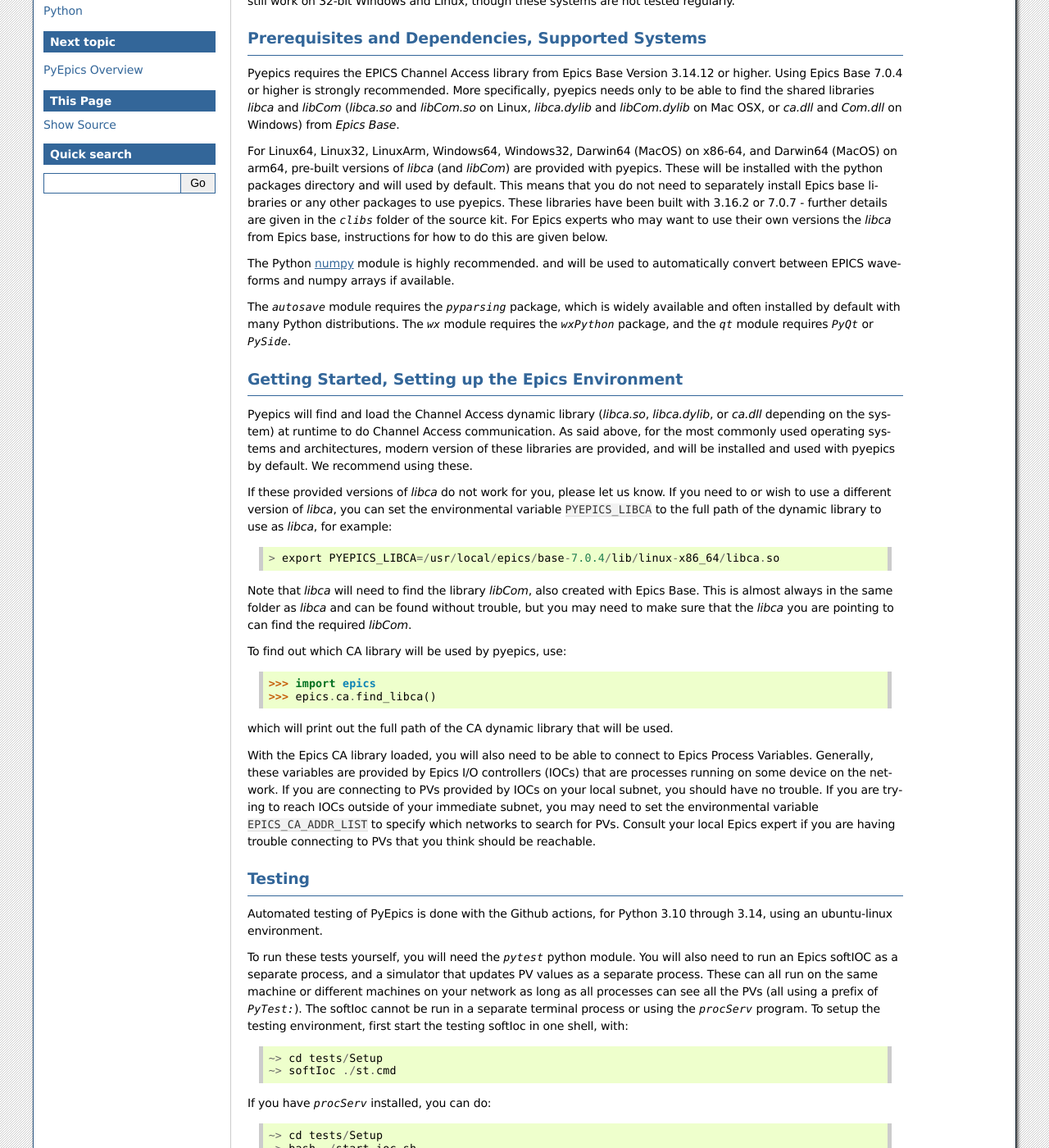
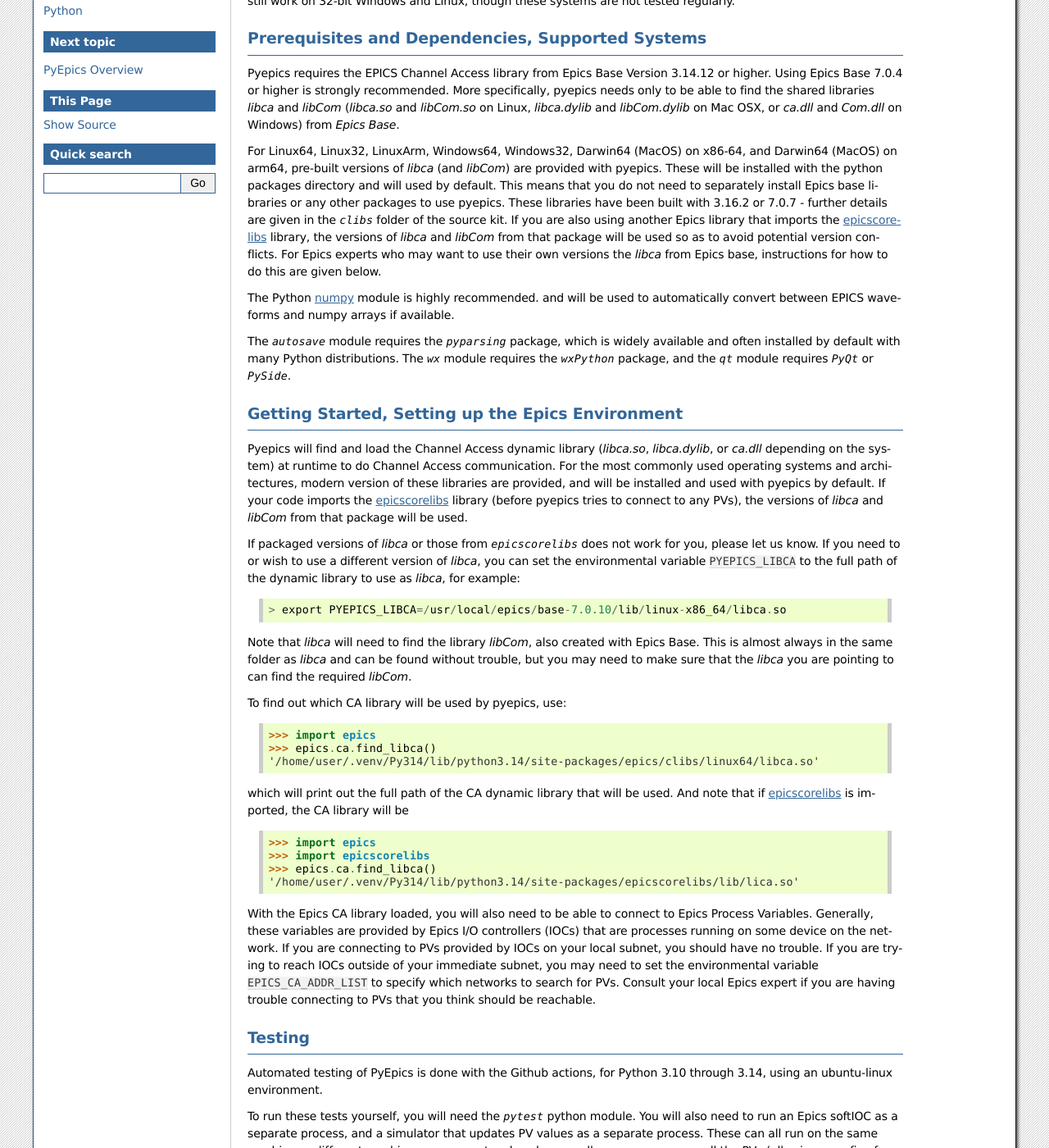
Before and after one commit to pyepics/pyepics, a Sphinx documentation site: the page built from doc/installation.rst, in a window 1280 px wide and 1400 px high, scrolled down 443 px. Shown: the whole window at 82% size. Built offline with Sphinx 7.4.7, drawn with Linux system fonts in a browser that asks for light colours; the version number could not be read and is left out.

Commit message:
update installation docs to describe how importing epicscorelibs alters find_libca() result

```diff
--- a/doc/installation.rst
+++ b/doc/installation.rst
@@ -1,4 +1,5 @@
 .. _pyepics github repository:    https://github.com/pyepics/pyepics
+.. _epicscorelibs:  https://pypi.org/project/epicscorelibs
 .. _PyPi:  https://pypi.python.org/pypi/pyepics/
 
 
@@ -40,16 +41,17 @@ able to find the shared libraries *libca* and *libCom* (*libca.so* and
 *libCom.so* on Linux, *libca.dylib* and *libCom.dylib* on Mac OSX, or
 *ca.dll* and *Com.dll* on Windows) from *Epics Base*.
 
-For Linux64, Linux32, LinuxArm, Windows64, Windows32, Darwin64 (MacOS)
-on x86-64, and Darwin64 (MacOS) on arm64, pre-built versions of
-*libca* (and *libCom*) are provided with pyepics.  These will be
-installed with the python packages directory and will used by
-default. This means that you do not need to separately install Epics
-base libraries or any other packages to use pyepics.  These libraries
-have been built with 3.16.2 or 7.0.7 - further details are given in
-the `clibs` folder of the source kit. For Epics experts who may want
-to use their own versions the *libca* from Epics base, instructions
-for how to do this are given below.
+For Linux64, Linux32, LinuxArm, Windows64, Windows32, Darwin64 (MacOS) on
+x86-64, and Darwin64 (MacOS) on arm64, pre-built versions of *libca* (and
+*libCom*) are provided with pyepics.  These will be installed with the python
+packages directory and will used by default. This means that you do not need to
+separately install Epics base libraries or any other packages to use pyepics.
+These libraries have been built with 3.16.2 or 7.0.7 - further details are
+given in the `clibs` folder of the source kit. If you are also using another
+Epics library that imports the `epicscorelibs`_ library, the versions of
+*libca* and *libCom* from that package will be used so as to avoid potential
+version conflicts. For Epics experts who may want to use their own versions the
+*libca* from Epics base, instructions for how to do this are given below.
 
 The Python `numpy <https://numpy.org/>`_ module is highly
 recommended. and will be used to automatically convert between EPICS
@@ -64,19 +66,20 @@ requires `PyQt` or `PySide`.
 Getting Started, Setting up the Epics Environment
 ~~~~~~~~~~~~~~~~~~~~~~~~~~~~~~~~~~~~~~~~~~~~~~~~~~~~
 
-Pyepics will find and load the Channel Access dynamic library
-(*libca.so*, *libca.dylib*, or *ca.dll* depending on the system) at
-runtime to do Channel Access communication.  As said above, for the
-most commonly used operating systems and architectures, modern version
-of these libraries are provided, and will be installed and used with
-pyepics by default.  We recommend using these.
+Pyepics will find and load the Channel Access dynamic library (*libca.so*,
+*libca.dylib*, or *ca.dll* depending on the system) at runtime to do Channel
+Access communication.  For the most commonly used operating systems and
+architectures, modern version of these libraries are provided, and will be
+installed and used with pyepics by default.  If your code imports the
+`epicscorelibs`_ library (before pyepics tries to connect to any PVs), the
+versions of *libca* and *libCom* from that package will be used.
 
-If these provided versions of *libca* do not work for you, please let
-us know.  If you need to or wish to use a different version of
-*libca*, you can set the environmental variable ``PYEPICS_LIBCA`` to
-the full path of the dynamic library to use as *libca*, for example::
+If packaged versions of *libca* or those from `epicscorelibs` does not work for
+you, please let us know.  If you need to or wish to use a different version of
+*libca*, you can set the environmental variable ``PYEPICS_LIBCA`` to the full
+path of the dynamic library to use as *libca*, for example::
 
-   > export PYEPICS_LIBCA=/usr/local/epics/base-7.0.4/lib/linux-x86_64/libca.so
+   > export PYEPICS_LIBCA=/usr/local/epics/base-7.0.10/lib/linux-x86_64/libca.so
 
 Note that *libca* will need to find the library *libCom*, also created
 with Epics Base. This is almost always in the same folder as *libca*
@@ -87,8 +90,16 @@ To find out which CA library will be used by pyepics, use:
 
     >>> import epics
     >>> epics.ca.find_libca()
+    '/home/user/.venv/Py314/lib/python3.14/site-packages/epics/clibs/linux64/libca.so'
 
-which will print out the full path of the CA dynamic library that will be used.
+which will print out the full path of the CA dynamic library that will be
+used.  And note that if `epicscorelibs`_ is imported, the CA library will be
+
+    >>> import epics
+    >>> import epicscorelibs
+    >>> epics.ca.find_libca()
+    '/home/user/.venv/Py314/lib/python3.14/site-packages/epicscorelibs/lib/lica.so'
+
 
 With the Epics CA library loaded, you will also need to be able to
 connect to Epics Process Variables. Generally, these variables are
```
